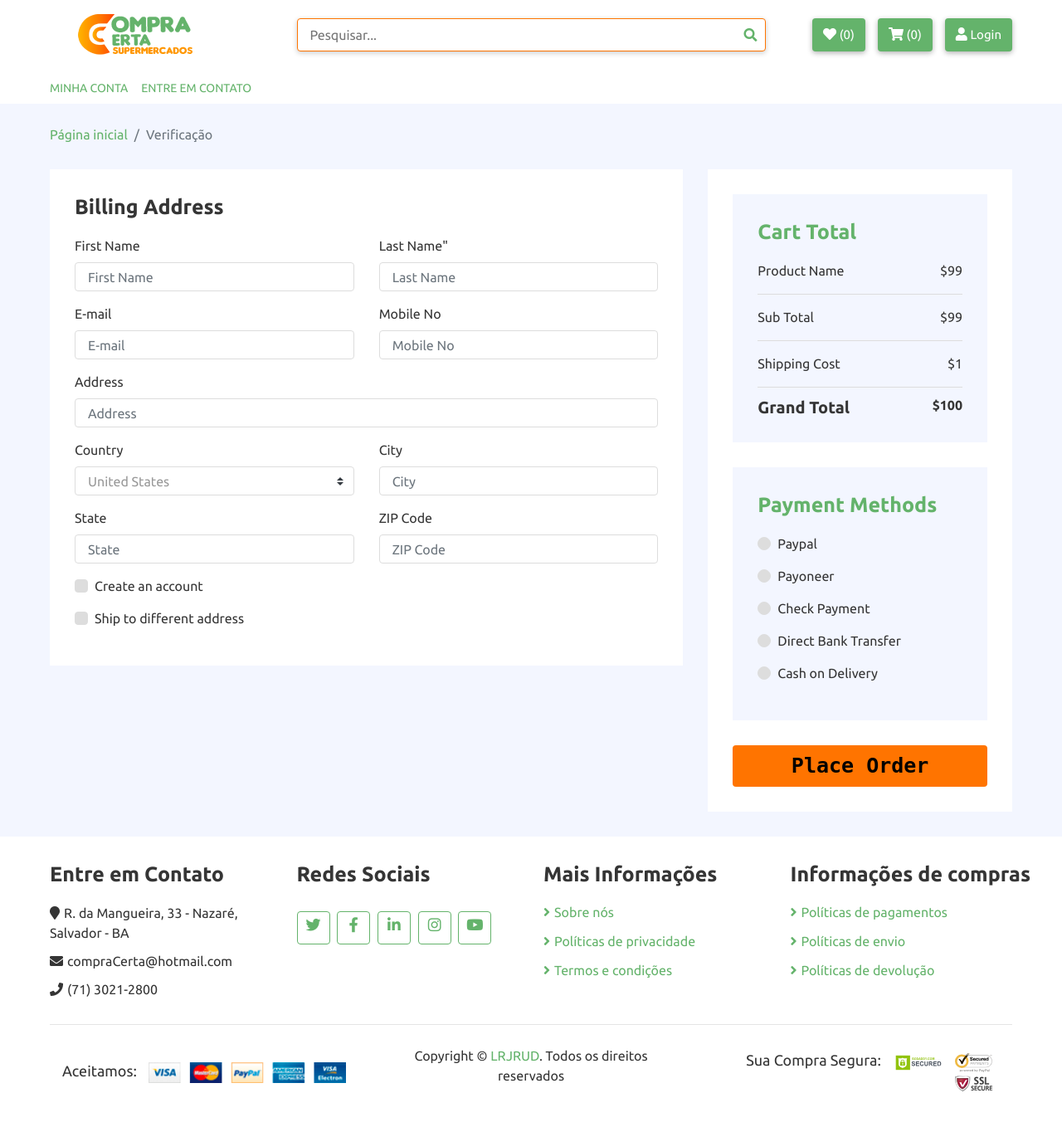
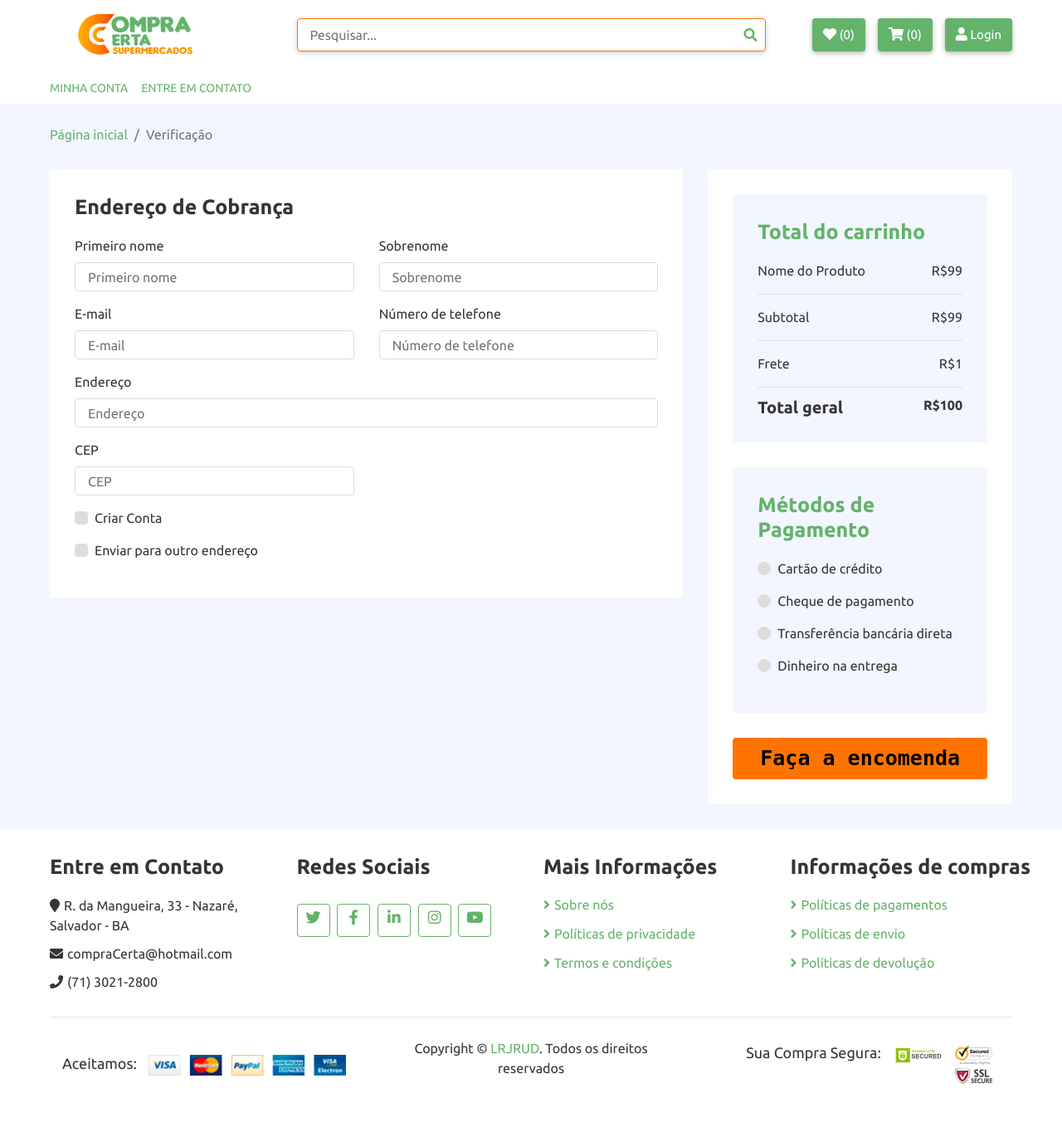
Before and after one commit to LRJRUD/Compracerta, a PHP site: page /Checkout in a window 1280 px wide. Shown: the whole page at 83% size. After the commit the page ends 1306 px from the top, so only its background shows below. Run offline with PHP 8.4, Linux system fonts and the light colour scheme; data that the repository does not hold is empty; some libraries are stand-ins or nearby versions.

Commit message:
tradução
O mestre da tradução voltou

```diff
--- a/View/Checkout.php
+++ b/View/Checkout.php
@@ -20,107 +20,73 @@
                         <div class="col-lg-8">
                             <div class="checkout-inner">
                                 <div class="billing-address">
-                                    <h2>Billing Address</h2>
+                                    <h2>Endereço de Cobrança</h2>
                                     <div class="row">
                                         <div class="col-md-6">
-                                            <label>First Name</label>
-                                            <input class="form-control" type="text" placeholder="First Name">
+                                            <label>Primeiro nome</label>
+                                            <input class="form-control" type="text" placeholder="Primeiro nome">
                                         </div>
                                         <div class="col-md-6">
-                                            <label>Last Name"</label>
-                                            <input class="form-control" type="text" placeholder="Last Name">
+                                            <label>Sobrenome</label>
+                                            <input class="form-control" type="text" placeholder="Sobrenome">
                                         </div>
                                         <div class="col-md-6">
                                             <label>E-mail</label>
                                             <input class="form-control" type="text" placeholder="E-mail">
                                         </div>
                                         <div class="col-md-6">
-                                            <label>Mobile No</label>
-                                            <input class="form-control" type="text" placeholder="Mobile No">
+                                            <label>Número de telefone</label>
+                                            <input class="form-control" type="text" placeholder="Número de telefone">
                                         </div>
                                         <div class="col-md-12">
-                                            <label>Address</label>
-                                            <input class="form-control" type="text" placeholder="Address">
+                                            <label>Endereço</label>
+                                            <input class="form-control" type="text" placeholder="Endereço">
                                         </div>
                                         <div class="col-md-6">
-                                            <label>Country</label>
-                                            <select class="custom-select">
-                                                <option selected>United States</option>
-                                                <option>Afghanistan</option>
-                                                <option>Albania</option>
-                                                <option>Algeria</option>
-                                            </select>
-                                        </div>
-                                        <div class="col-md-6">
-                                            <label>City</label>
-                                            <input class="form-control" type="text" placeholder="City">
-                                        </div>
-                                        <div class="col-md-6">
-                                            <label>State</label>
-                                            <input class="form-control" type="text" placeholder="State">
-                                        </div>
-                                        <div class="col-md-6">
-                                            <label>ZIP Code</label>
-                                            <input class="form-control" type="text" placeholder="ZIP Code">
+                                            <label>CEP</label>
+                                            <input class="form-control" type="text" placeholder="CEP">
                                         </div>
                                         <div class="col-md-12">
                                             <div class="custom-control custom-checkbox">
                                                 <input type="checkbox" class="custom-control-input" id="newaccount">
-                                                <label class="custom-control-label" for="newaccount">Create an account</label>
+                                                <label class="custom-control-label" for="newaccount">Criar Conta</label>
                                             </div>
                                         </div>
                                         <div class="col-md-12">
                                             <div class="custom-control custom-checkbox">
                                                 <input type="checkbox" class="custom-control-input" id="shipto">
-                                                <label class="custom-control-label" for="shipto">Ship to different address</label>
+                                                <label class="custom-control-label" for="shipto">Enviar para outro endereço</label>
                                             </div>
                                         </div>
                                     </div>
                                 </div>
 
                                 <div class="shipping-address">
-                                    <h2>Shipping Address</h2>
+                                    <h2>Endereço para envio</h2>
                                     <div class="row">
                                         <div class="col-md-6">
-                                            <label>First Name</label>
-                                            <input class="form-control" type="text" placeholder="First Name">
+                                            <label>Primeiro nome</label>
+                                            <input class="form-control" type="text" placeholder="Primeiro nome">
                                         </div>
                                         <div class="col-md-6">
-                                            <label>Last Name"</label>
-                                            <input class="form-control" type="text" placeholder="Last Name">
+                                            <label>Sobrenome</label>
+                                            <input class="form-control" type="text" placeholder="Sobrenome">
                                         </div>
                                         <div class="col-md-6">
                                             <label>E-mail</label>
                                             <input class="form-control" type="text" placeholder="E-mail">
                                         </div>
                                         <div class="col-md-6">
-                                            <label>Mobile No</label>
-                                            <input class="form-control" type="text" placeholder="Mobile No">
+                                            <label>Número de telefone</label>
+                                            <input class="form-control" type="text" placeholder="Número de telefone">
                                         </div>
                                         <div class="col-md-12">
-                                            <label>Address</label>
-                                            <input class="form-control" type="text" placeholder="Address">
+                                            <label>Endereço</label>
+                                            <input class="form-control" type="text" placeholder="Endereço">
                                         </div>
                                         <div class="col-md-6">
-                                            <label>Country</label>
-                                            <select class="custom-select">
-                                                <option selected>United States</option>
-                                                <option>Afghanistan</option>
-                                                <option>Albania</option>
-                                                <option>Algeria</option>
-                                            </select>
-                                        </div>
-                                        <div class="col-md-6">
-                                            <label>City</label>
-                                            <input class="form-control" type="text" placeholder="City">
-                                        </div>
-                                        <div class="col-md-6">
-                                            <label>State</label>
-                                            <input class="form-control" type="text" placeholder="State">
-                                        </div>
-                                        <div class="col-md-6">
-                                            <label>ZIP Code</label>
-                                            <input class="form-control" type="text" placeholder="ZIP Code">
+                                            <label>CEP</label>
+                                            <input class="form-control" type="text" placeholder="CEP">
                                         </div>
                                     </div>
                                 </div>
@@ -129,20 +95,20 @@
                         <div class="col-lg-4">
                             <div class="checkout-inner">
                                 <div class="checkout-summary">
-                                    <h1>Cart Total</h1>
-                                    <p>Product Name<span>$99</span></p>
-                                    <p class="sub-total">Sub Total<span>$99</span></p>
-                                    <p class="ship-cost">Shipping Cost<span>$1</span></p>
-                                    <h2>Grand Total<span>$100</span></h2>
+                                    <h1>Total do carrinho</h1>
+                                    <p>Nome do Produto<span>R$99</span></p>
+                                    <p class="sub-total">Subtotal<span>R$99</span></p>
+                                    <p class="ship-cost">Frete<span>R$1</span></p>
+                                    <h2>Total geral<span>R$100</span></h2>
                                 </div>
 
                                 <div class="checkout-payment">
                                     <div class="payment-methods">
-                                        <h1>Payment Methods</h1>
+                                        <h1>Métodos de Pagamento</h1>
                                         <div class="payment-method">
                                             <div class="custom-control custom-radio">
                                                 <input type="radio" class="custom-control-input" id="payment-1" name="payment">
-                                                <label class="custom-control-label" for="payment-1">Paypal</label>
+                                                <label class="custom-control-label" for="payment-1">Cartão de crédito</label>
                                             </div>
                                             <div class="payment-content" id="payment-1-show">
                                                 <p>
@@ -152,19 +118,8 @@
                                         </div>
                                         <div class="payment-method">
                                             <div class="custom-control custom-radio">
-                                                <input type="radio" class="custom-control-input" id="payment-2" name="payment">
-                                                <label class="custom-control-label" for="payment-2">Payoneer</label>
-                                            </div>
-                                            <div class="payment-content" id="payment-2-show">
-                                                <p>
-                                                    Lorem ipsum dolor sit amet, consectetur adipiscing elit. Cras tincidunt orci ac eros volutpat maximus lacinia quis diam.
-                                                </p>
-                                            </div>
-                                        </div>
-                                        <div class="payment-method">
-                                            <div class="custom-control custom-radio">
                                                 <input type="radio" class="custom-control-input" id="payment-3" name="payment">
-                                                <label class="custom-control-label" for="payment-3">Check Payment</label>
+                                                <label class="custom-control-label" for="payment-3">Cheque de pagamento</label>
                                             </div>
                                             <div class="payment-content" id="payment-3-show">
                                                 <p>
@@ -175,7 +130,7 @@
                                         <div class="payment-method">
                                             <div class="custom-control custom-radio">
                                                 <input type="radio" class="custom-control-input" id="payment-4" name="payment">
-                                                <label class="custom-control-label" for="payment-4">Direct Bank Transfer</label>
+                                                <label class="custom-control-label" for="payment-4">Transferência bancária direta</label>
                                             </div>
                                             <div class="payment-content" id="payment-4-show">
                                                 <p>
@@ -186,7 +141,7 @@
                                         <div class="payment-method">
                                             <div class="custom-control custom-radio">
                                                 <input type="radio" class="custom-control-input" id="payment-5" name="payment">
-                                                <label class="custom-control-label" for="payment-5">Cash on Delivery</label>
+                                                <label class="custom-control-label" for="payment-5">Dinheiro na entrega</label>
                                             </div>
                                             <div class="payment-content" id="payment-5-show">
                                                 <p>
@@ -196,7 +151,7 @@
                                         </div>
                                     </div>
                                     <div class="checkout-btn">
-                                        <button>Place Order</button>
+                                        <button>Faça a encomenda</button>
                                     </div>
                                 </div>
                             </div>
```
